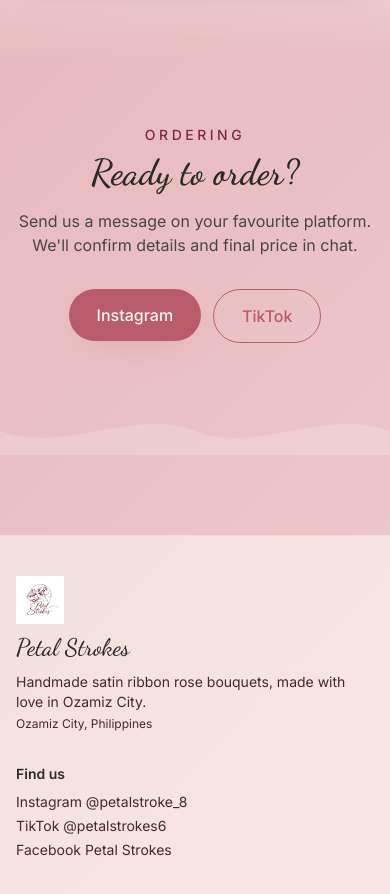
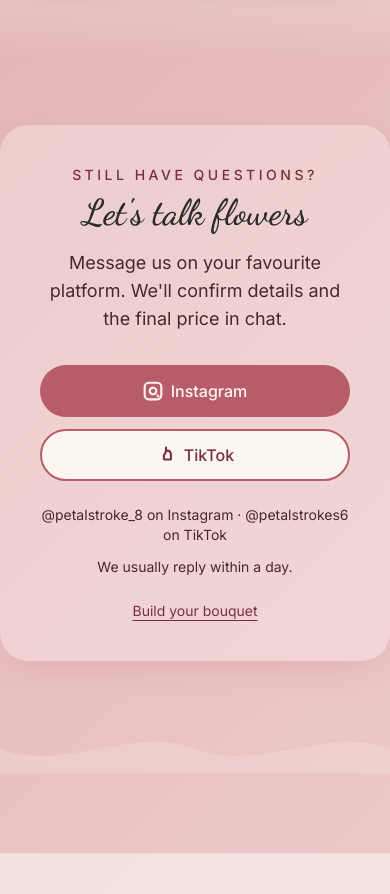
Before and after one commit to devwithdel/petal-strokes, a React (Vite) app: page / in a window 390 px wide. Shown: the part 5180-6074 px from the top of the page. Built offline with nearby package versions, Linux system fonts and the light colour scheme.

Commit message:
Ready to order: centered card, equal buttons, reply time

```diff
--- a/src/data/catalog.js
+++ b/src/data/catalog.js
@@ -41,6 +41,9 @@ export const STORY_HIGHLIGHTS = [
   { icon: '📍', label: 'Made to order in Ozamiz City' },
   { icon: '🎨', label: 'Colors and add-ons your way' },
 ]
+
+// CONFIRM WITH OWNER: review this reassuring line.
+export const REPLY_TIME = "We usually reply within a day."
 
 // Add real customer feedback here. Leave empty to hide the section.
 // Shape: { name, initials, quote, photo?, screenshot? }
--- a/src/pages/Home.jsx
+++ b/src/pages/Home.jsx
@@ -6,7 +6,7 @@ import { Button } from '../components/ui/Button'
 import { Toast } from '../components/ui/Toast'
 import { useToast } from '../hooks/useToast'
 import { useReveal } from '../hooks/useReveal'
-import { BOUQUETS, COLOR_IMAGES, FAQ, SIZES, SITE, STORY_HIGHLIGHTS, story as STORY, TESTIMONIALS } from '../data/catalog'
+import { BOUQUETS, COLOR_IMAGES, FAQ, REPLY_TIME, SIZES, SITE, STORY_HIGHLIGHTS, story as STORY, TESTIMONIALS } from '../data/catalog'
 
 import { InquiryPanel } from '../components/InquiryPanel'
 
@@ -252,26 +252,62 @@ export default function Home() {
         </section>
       )}
 
-      {/* Message us */}
+      {/* Ready to order */}
       <section id="message-us" className="section-pad">
-        <Container size="md" className="text-center">
-          <div className="reveal">
-            <p className="text-sm font-medium uppercase tracking-[0.25em] text-rose-text">Ordering</p>
-            <h2 className="mt-2 font-script text-4xl sm:text-5xl text-charcoal">Ready to order?</h2>
-            <p className="mt-4 text-charcoal-soft">
-              Send us a message on your favourite platform. We'll confirm details
-              and final price in chat.
-            </p>
-            <div className="mt-8 flex flex-wrap justify-center gap-3">
-              <a href={SITE.instagram.dm} target="_blank" rel="noopener noreferrer">
-                <Button size="lg">Instagram</Button>
-              </a>
-              <a href={SITE.tiktok.url} target="_blank" rel="noopener noreferrer">
-                <Button variant="outline" size="lg">TikTok</Button>
-              </a>
-            </div>
+        <div
+          className="reveal mx-auto max-w-[520px] rounded-[28px] bg-[rgba(251,247,240,0.35)] shadow-card p-10 sm:p-16 text-center"
+        >
+          <p className="text-sm font-medium uppercase tracking-[0.25em] text-rose-text">
+            Still have questions?
+          </p>
+          <h2 className="mt-2 font-script text-4xl sm:text-5xl text-charcoal">
+            Let's talk flowers
+          </h2>
+          <p className="mt-4 text-lg text-body">
+            Message us on your favourite platform. We'll confirm details and the
+            final price in chat.
+          </p>
+          <div className="mt-8 flex flex-col sm:flex-row justify-center gap-3 w-full sm:max-w-[420px]">
+            <a
+              href={SITE.instagram.dm}
+              target="_blank"
+              rel="noopener noreferrer"
+              className="inline-flex w-full sm:w-auto h-[52px] min-w-[180px] items-center justify-center gap-2 rounded-full bg-rose-deep px-6 text-base font-medium text-cream transition hover:bg-charcoal focus-visible:ring-2 focus-visible:ring-rose-deep focus-visible:ring-offset-2"
+              aria-label="Instagram"
+            >
+              <svg width="20" height="20" viewBox="0 0 24 24" fill="none" stroke="currentColor" strokeWidth="2.5" strokeLinecap="round" strokeLinejoin="round">
+                <rect width="20" height="20" x="2" y="2" rx="5" ry="5" />
+                <path d="M16 11.37A4 4 0 1 1 12.63 8 4 4 0 0 1 16 11.37z" />
+                <line x1="17.5" y1="17.5" x2="18.5" y2="18.5" />
+              </svg>
+              Instagram
+            </a>
+            <a
+              href={SITE.tiktok.url}
+              target="_blank"
+              rel="noopener noreferrer"
+              className="inline-flex w-full sm:w-auto h-[52px] min-w-[180px] items-center justify-center gap-2 rounded-full border-2 border-rose-deep bg-cream px-6 text-base font-medium text-rose-text transition hover:bg-rose-deep hover:text-cream focus-visible:ring-2 focus-visible:ring-rose-deep focus-visible:ring-offset-2"
+              aria-label="TikTok"
+            >
+              <svg width="20" height="20" viewBox="0 0 24 24" fill="none" stroke="currentColor" strokeWidth="2.5" strokeLinecap="round" strokeLinejoin="round">
+                <path d="M12 3v4.4a4 4 0 0 0-.8 2.4l-1.4 2.2a4 4 0 0 0-.3 2.4v2c0 .6.4 1 1 1h6.4a1 1 0 0 0 1-1V12a4 4 0 0 0-.3-2.4l-1.4-2.2A4 4 0 0 0 12 7.4V3z" />
+              </svg>
+              TikTok
+            </a>
           </div>
-        </Container>
+          <p className="mt-6 text-sm text-body">
+            {SITE.instagram.handle} on Instagram · {SITE.tiktok.handle} on TikTok
+          </p>
+          <p className="mt-3 text-sm text-body">{REPLY_TIME}</p>
+          <p className="mt-6 text-sm text-body">
+            <a
+              href="#order"
+              className="text-rose-text underline underline-offset-4 hover:text-rose-deep focus-visible:ring-2 focus-visible:ring-rose-deep focus-visible:ring-offset-2"
+            >
+              Build your bouquet
+            </a>
+          </p>
+        </div>
       </section>
 
       <Toast message={toast} />
```
